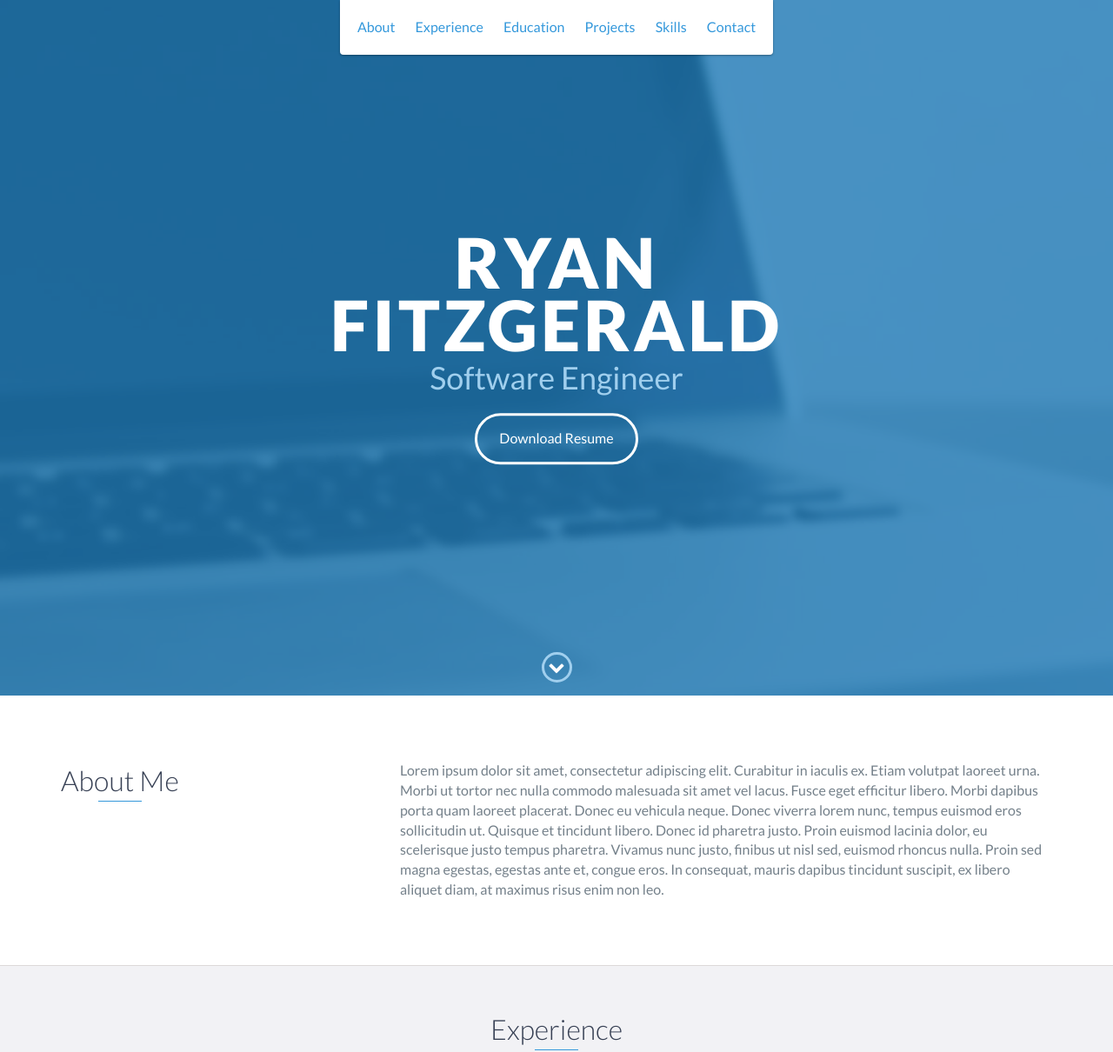
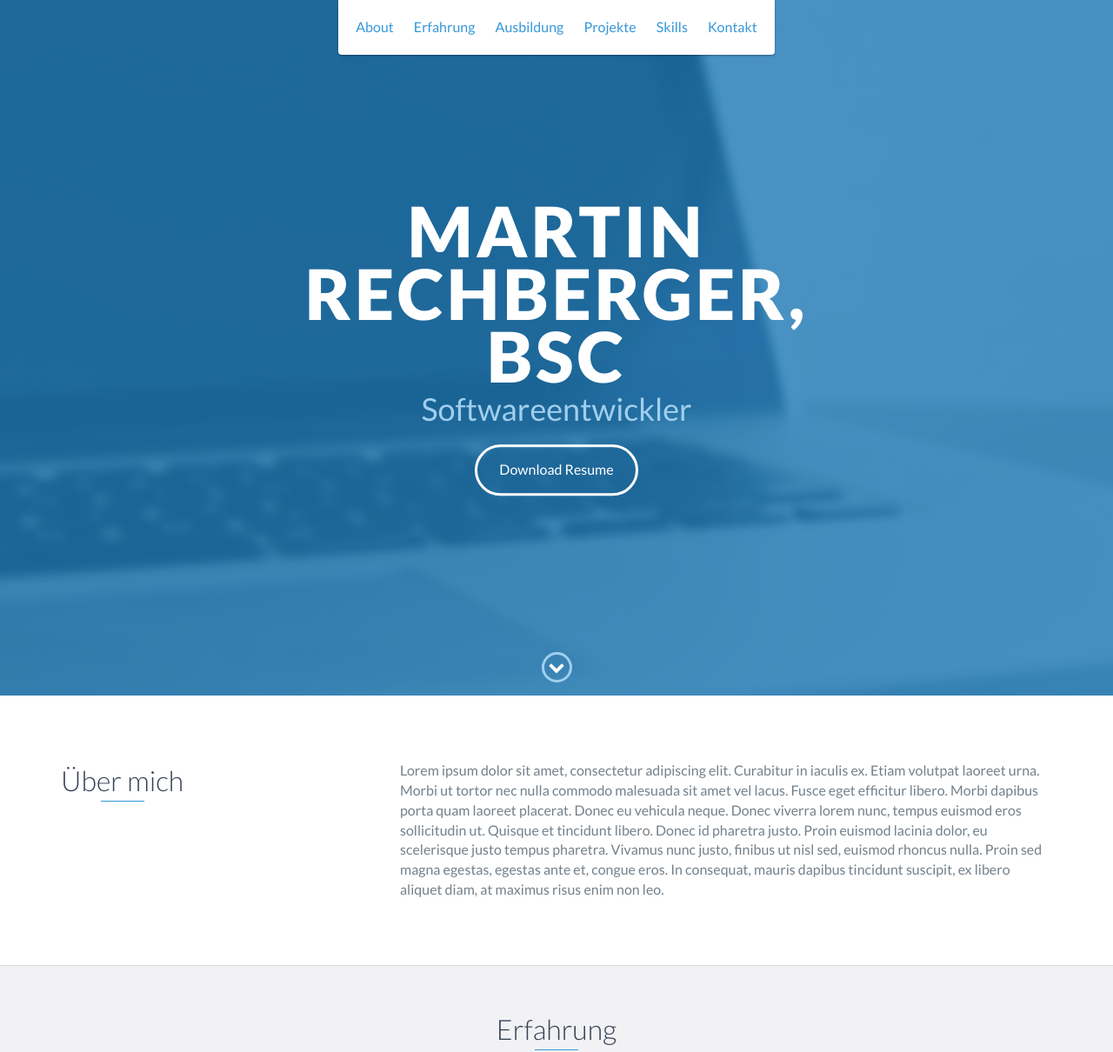
Before and after one commit to rechbergerm/rechbergerm.github.io, a website: page index.html in a window 1280 px wide. Shown: the top 1210 px of the page at 87% size. Drawn offline with nearby package versions, Linux system fonts and the light colour scheme.

Commit message:
Update index.html

```diff
--- a/index.html
+++ b/index.html
@@ -1,5 +1,5 @@
 <!DOCTYPE html>
-<html class="no-js" lang="en">
+<html class="no-js" lang="de">
 
 <head>
     <meta charset="utf-8">
@@ -28,19 +28,19 @@
                 <a href="#about">About</a>
             </li>
             <li>
-                <a href="#experience">Experience</a>
+                <a href="#experience">Erfahrung</a>
             </li>
             <li>
-                <a href="#education">Education</a>
+                <a href="#education">Ausbildung</a>
             </li>
             <li>
-                <a href="#projects">Projects</a>
+                <a href="#projects">Projekte</a>
             </li>
             <li>
                 <a href="#skills">Skills</a>
             </li>
             <li>
-                <a href="#contact">Contact</a>
+                <a href="#contact">Kontakt</a>
             </li>
         </ul>
     </header>
@@ -48,8 +48,8 @@
 
     <div id="lead">
         <div id="lead-content">
-            <h1>Ryan Fitzgerald</h1>
-            <h2>Software Engineer</h2>
+            <h1>Martin Rechberger, BSc</h1>
+            <h2>Softwareentwickler</h2>
             <a href="#" class="btn-rounded-white">Download Resume</a>
         </div>
         <!-- End #lead-content -->
@@ -69,7 +69,7 @@
         <div class="container">
             <div class="row">
                 <div class="col-md-4">
-                    <h2 class="heading">About Me</h2>
+                    <h2 class="heading">Über mich</h2>
                 </div>
                 <div class="col-md-8">
                     <p>
@@ -84,7 +84,7 @@
     <!-- End #about -->
 
     <div id="experience" class="background-alt">
-        <h2 class="heading">Experience</h2>
+        <h2 class="heading">Erfahrung</h2>
         <div id="experience-timeline">
             <div data-date="September 2015 – September 2016">
                 <h3>Employer Name</h3>
```
